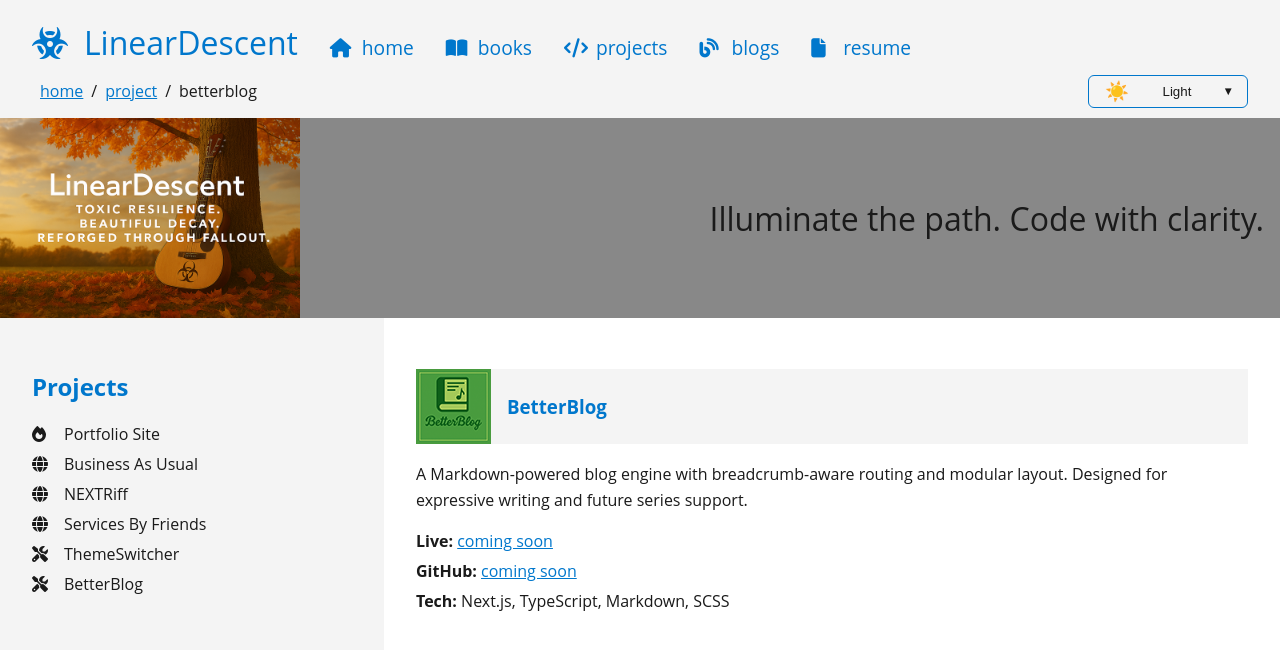
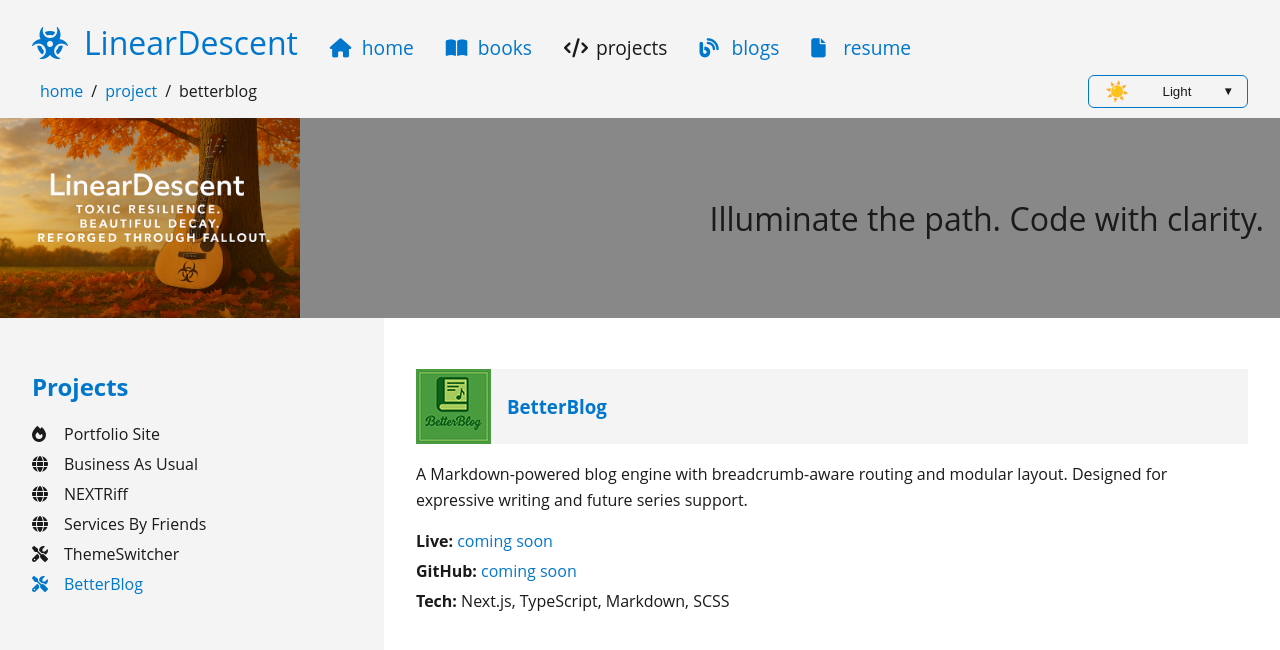
Before and after one commit to cruckman900/portfolio-ts, a Next.js app: page /project/betterblog in a window 1280 px wide. Shown: the top 650 px of the page. Built offline with nearby package versions, Linux system fonts and the light colour scheme.

Commit message:
fixed link effects across the board: navlinks, project links, site-wide links

```diff
--- a/src/components/ui/NavLinks.tsx
+++ b/src/components/ui/NavLinks.tsx
@@ -3,14 +3,25 @@ import Link from 'next/link'
 import navlinks from '@/data/links.json'
 import { useRouter } from 'next/router'
 
-export default function NavLinks({ onClick }: { onClick?: () => void; }) {
+export default function NavLinks({ onClick }: { onClick?: () => void }) {
     const router = useRouter()
+
+    const isActive = (url: string) => {
+        // Normalize to ignore query/hash
+        const path = router.asPath.split('?')[0].split('#')[0]
+
+        if (url === '/') {
+            return path === '/'
+        }
+
+        return path === url || path.startsWith(`${url}/`)
+    }
 
     return (
         <>
             {navlinks.map((nav, i) => (
                 <div className="link" key={i}>
-                    {router.asPath === nav.url ? (
+                    {isActive(nav.url) ? (
                         <span className="link-text-active">
                             <i className={nav.icon}></i>{nav.label}
                         </span>
--- a/src/components/ui/ProjectMenu.module.scss
+++ b/src/components/ui/ProjectMenu.module.scss
@@ -9,12 +9,16 @@
 
             a {
                 color: var(--text);
-                text-decoration: none;
+                // text-decoration: none;
 
-                &:hover {
-                    text-decoration: underline;
-                }
+                // &:hover {
+                //     text-decoration: underline;
+                // }
             }
         }
     }
 }
+
+.active {
+    color: var(--accent);
+}
--- a/src/components/ui/ProjectMenu.tsx
+++ b/src/components/ui/ProjectMenu.tsx
@@ -1,18 +1,35 @@
 // components/ui/ProjectMenu.tsx
 import Link from 'next/link'
+import { useRouter } from 'next/router'
 import projects from '@/data/projects.json'
 import styles from './ProjectMenu.module.scss'
 
 export default function ProjectMenu() {
+    const router = useRouter()
+
     return (
         <nav className={styles.menu}>
             <h2>Projects</h2>
             <ul>
-                {projects.map(project => (
-                    <li key={project.slug}>
-                        <Link href={`/project/${project.slug}`}><i className={project.icon}></i>{project.title}</Link>
-                    </li>
-                ))}
+                {projects.map(project => {
+                    const href = `/project/${project.slug}`
+                    const isActive =
+                        router.asPath === href || router.asPath.startsWith(`${href}/`)
+
+                    return (
+                        <li key={project.slug}>
+                            {isActive ? (
+                                <span className={styles.active}>
+                                    <i className={project.icon}></i>{project.title}
+                                </span>
+                            ) : (
+                                <Link href={href}>
+                                    <i className={project.icon}></i>{project.title}
+                                </Link>
+                            )}
+                        </li>
+                    )
+                })}
             </ul>
         </nav>
     )
--- a/src/styles/layout/layout.scss
+++ b/src/styles/layout/layout.scss
@@ -17,6 +17,14 @@ body {
     @media print {
         background-color: white;
         color: base.$print-text;
+    }
+}
+
+a {
+    text-decoration: none;
+
+    &:hover {
+        text-decoration: underline;
     }
 }
 
```
Also changed, not shown: src/pages/resume.module.scss (+0 -8 lines).
